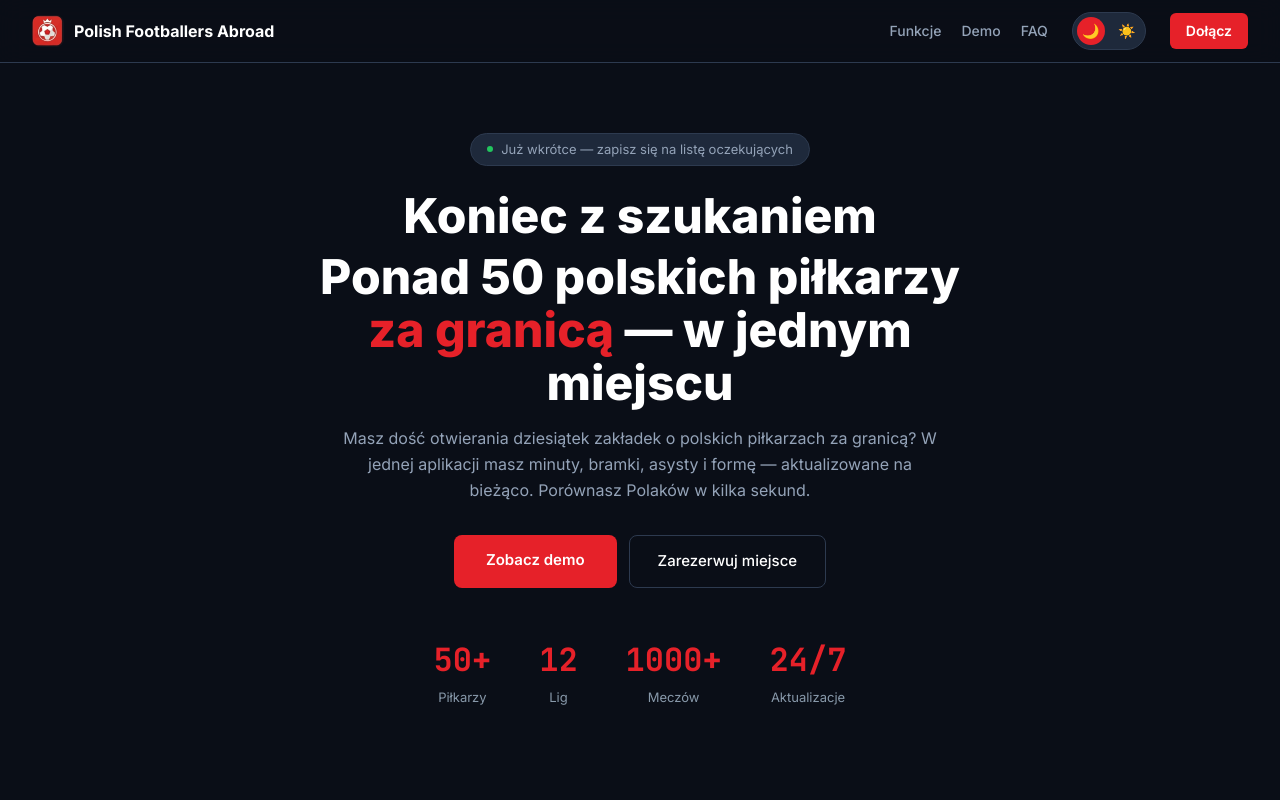
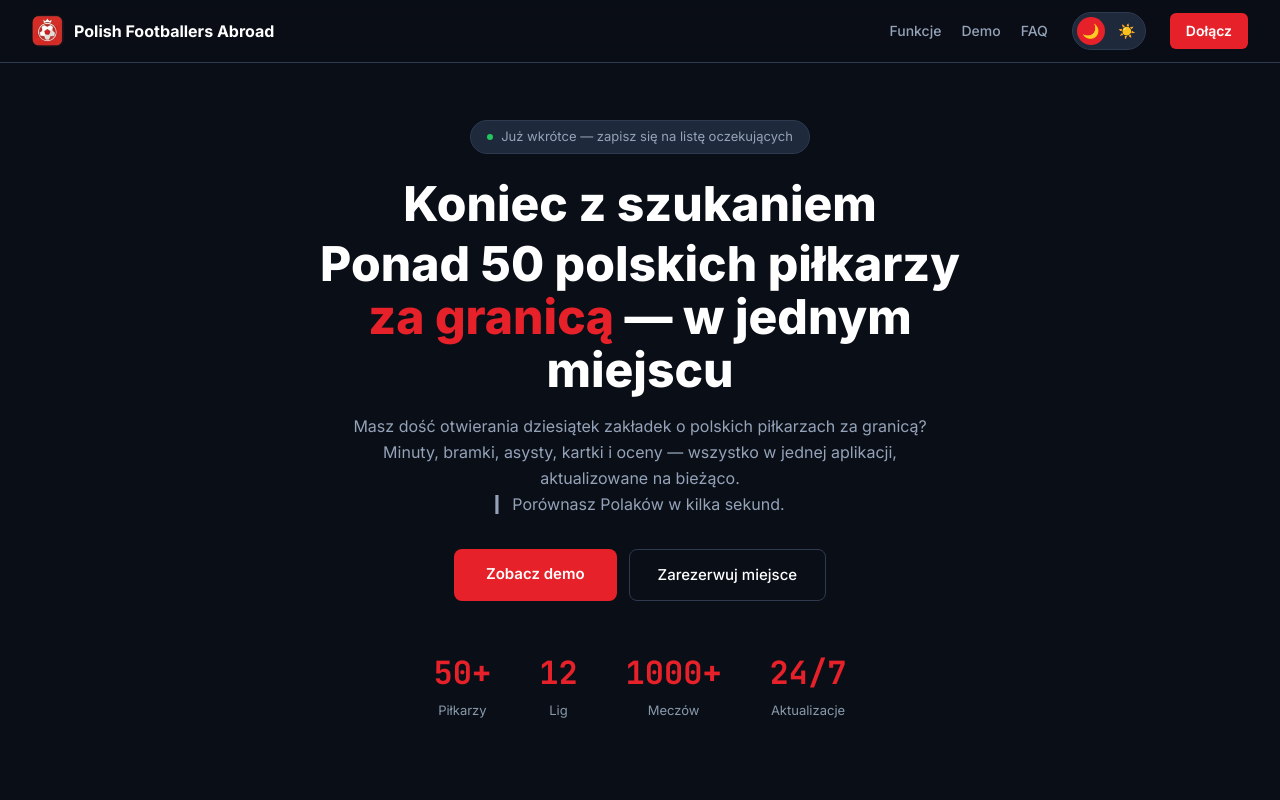
Before and after one commit to LenartDominik/polish-footballers-abroad-landing, a Next.js app: page / in a window 1280 px wide. Shown: the top 800 px of the page. Built offline with nearby package versions, Linux system fonts and the light colour scheme.

Commit message:
fix: update hero copy and FAQ answer wording

```diff
--- a/src/components/Faq.tsx
+++ b/src/components/Faq.tsx
@@ -21,7 +21,7 @@ const faqs = [
   {
     question: "Gdzie mogę śledzić polskich piłkarzy?",
     answer:
-      "Śledzimy polskich piłkarzy we wszystkich głównych ligach europejskich — Premier League, La Liga, Serie A, Bundesliga, Ligue 1, Eredivisie, Liga Portugal i innych. Zasięg zależy od tego, gdzie akurat grają Polacy.",
+      "We wszystkich topowych ligach europejskich — Premier League, La Liga, Serie A, Bundesliga, Ligue 1, Eredivisie, Primeira Liga — oraz wybranych ligach spoza Europy. Zasięg zależy od tego, którzy Polacy znajdują się w naszej bazie danych.",
   },
   {
     question: "Czy mogę się wypisać z listy?",
--- a/src/components/Hero.tsx
+++ b/src/components/Hero.tsx
@@ -16,9 +16,8 @@ export default function Hero() {
       </p>
 
       <p className="text-base text-text-secondary max-w-[600px] mx-auto mt-4 mb-8 leading-relaxed transition-[color] duration-300">
-        Masz dość otwierania dziesiątek zakładek o polskich piłkarzach za granicą?
-        W jednej aplikacji masz minuty, bramki, asysty i formę — aktualizowane na bieżąco.
-        Porównasz Polaków w kilka sekund.
+        Masz dość otwierania dziesiątek zakładek o polskich piłkarzach za granicą? Minuty, bramki, asysty, kartki i oceny — wszystko w jednej aplikacji, aktualizowane na bieżąco.
+        <br />▎ Porównasz Polaków w kilka sekund.
       </p>
 
       <div className="flex gap-3 mb-12 max-md:flex-col max-md:items-center">
```
